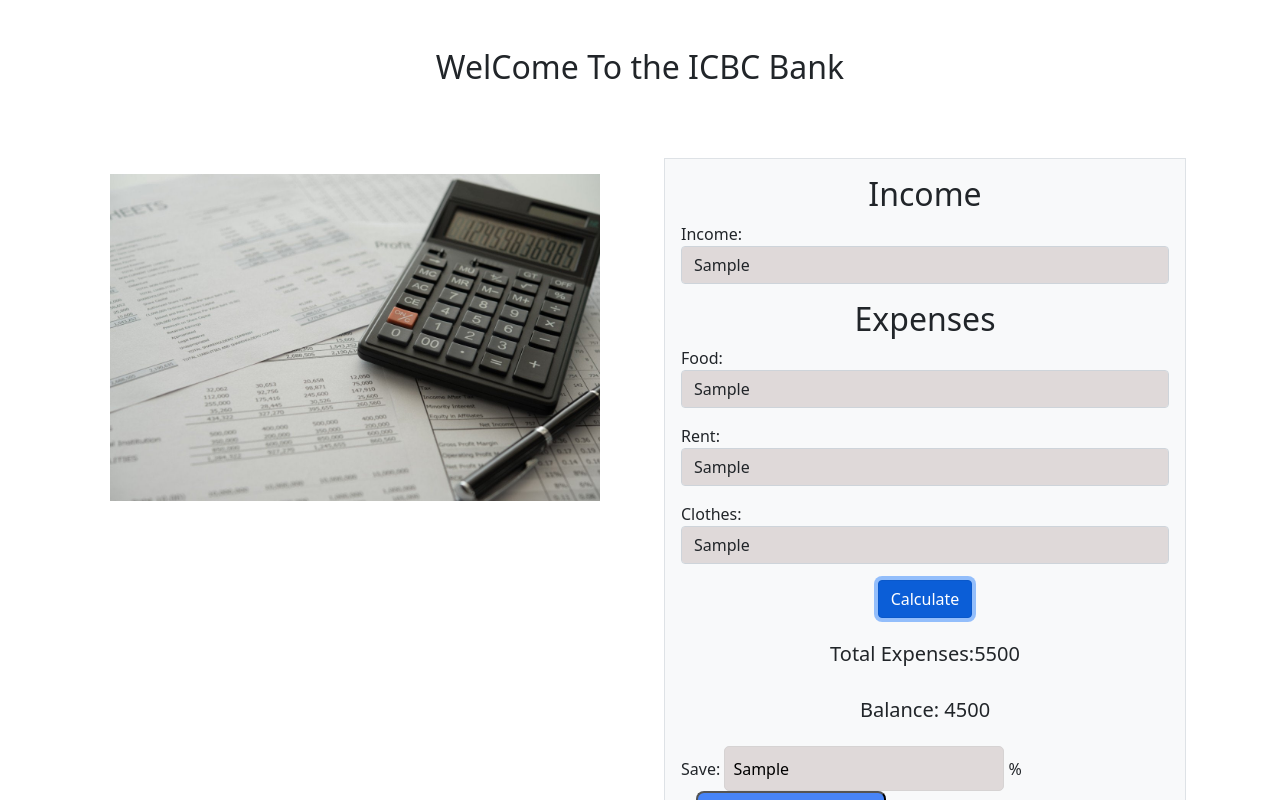
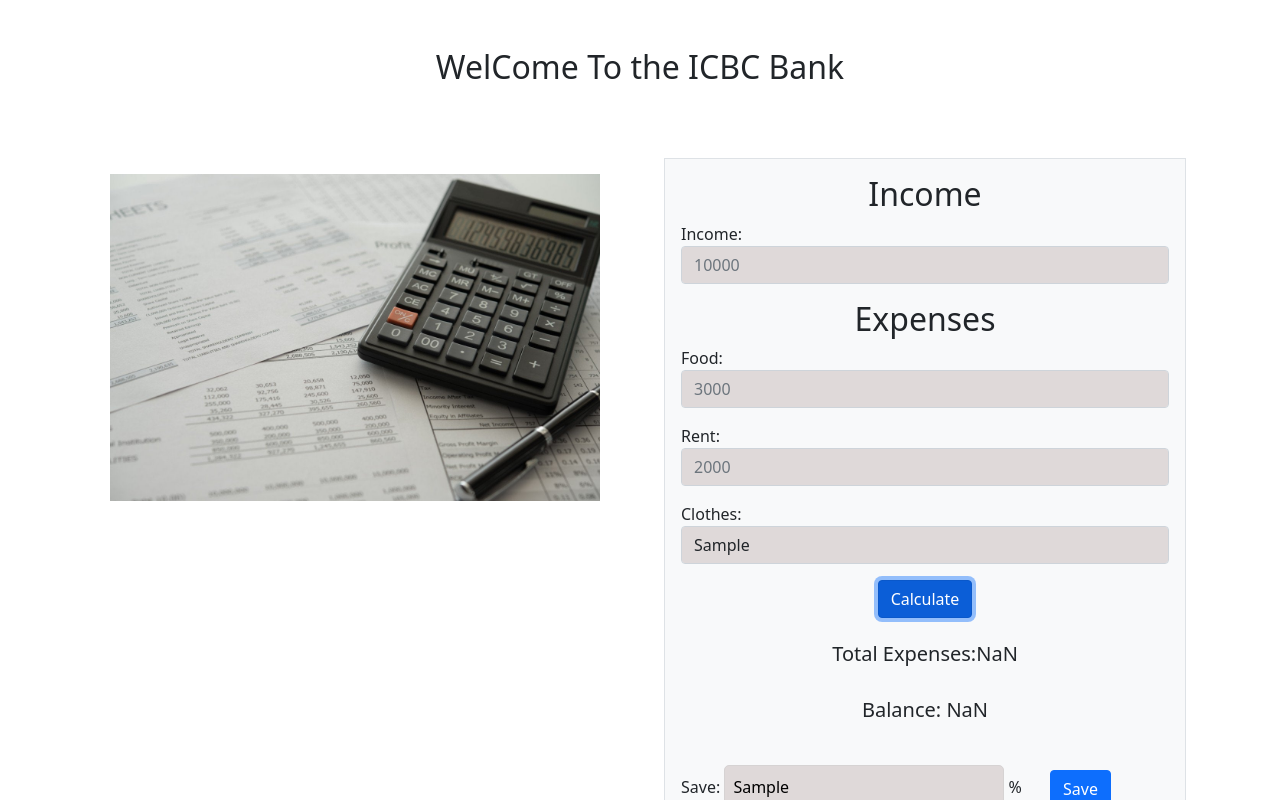
Before and after one commit to Rajesh-107/Self-Bank, a plain HTML site: page index.html in a window 1280 px wide. Both pictures are taken after typing "Sample", "Sample", "Sample", "Sample", "Sample" into the empty fields and a click on the button "Calculate". Shown: the top 800 px of the page. Drawn offline with nearby package versions, Linux system fonts and the light colour scheme.

Commit message:
first commit

```diff
--- a/index.html
+++ b/index.html
@@ -29,20 +29,20 @@
                     <div class="col">
                         <div class="p-3 border bg-light ">
                             <h2 class="text-center">Income</h2>
-                            <p>Income:<input type="text" placeholder="10000" class="form-control"></p>
+                            <p>Income:<input id="income" type="text" placeholder="10000" class="form-control"></p>
                             <h2 class="text-center">Expenses</h2>
-                            <p>Food:<input type="text" placeholder="3000" class="form-control"></p>
-                            <p>Rent:<input type="text" placeholder="2000" class="form-control"></p>
-                            <p>Clothes:<input type="text" placeholder="500" class="form-control"></p>
+                            <p>Food:<input type="text" id="food" placeholder="3000" class="form-control"></p>
+                            <p>Rent:<input type="text" id="rent" placeholder="2000" class="form-control"></p>
+                            <p>Clothes:<input type="text" id="clothes" placeholder="500" class="form-control"></p>
                             <div class="d-flex justify-content-center">
-                                <button class="btn btn-primary">Calculate</button>
+                                <button id="calculate-btn" class="btn btn-primary">Calculate</button>
                             </div>
                             <div class="text-center pt-4">
-                                <h5 class="pb-4">Total Expenses:5500</h5>
-                                <h5>Balance: 4500</h5>
+                                <h5 class="pb-4">Total Expenses:<span id="expenses">00</span></h5>
+                                <h5>Balance: <span id="balance">00</span></h5>
                             </div>
                             <div class="pt-3">
-                                <p>Save: <input class="form" type="text" placeholder="20"> % <button class="button">Save</button></p>
+                                <p>Save: <input class="form" type="text" placeholder="20"> % <button class="btn btn-primary m-4">Save</button></p>
                             </div>
                             <div class="text-center pt-4">
                                 <h5 class="pb-4">Saving Amount: 2000</h5>
--- a/js/app.js
+++ b/js/app.js
@@ -1 +1,37 @@
-console.log('bank page added')
+// const income = document.getElementById('income').addEventListener('click', function() {
+//     const incomeValue = income.value;
+// })
+const calculateButton = document.getElementById('calculate-btn').addEventListener('click', function() {
+    const income = document.getElementById('income').value;
+    const incomeValue = parseFloat(income);
+    document.getElementById('income').value = '';
+    // console.log(incomeValue);
+    const food = document.getElementById('food').value;
+    const foodValue = parseFloat(food);
+    document.getElementById('food').value = '';
+    // console.log(foodValue);
+    const rent = document.getElementById('rent').value;
+    const rentValue = parseFloat(rent);
+    document.getElementById('rent').value = '';
+    // console.log(rentValue);
+    const clothes = document.getElementById('clothes').value;
+    const clothesValue = parseFloat(clothes);
+    // console.log(clothesValue);
+
+    const totalExpensesAmount = foodValue + rentValue + clothesValue;
+    const totalExpenses = parseFloat(totalExpensesAmount);
+    // console.log(totalAmount);
+    const totalIncome = incomeValue - totalExpenses;
+    const totalIncomeNumber = parseFloat(totalIncome);
+    // console.log(totalIncome);
+    // total expanses
+    document.getElementById('expenses').innerText = totalIncomeNumber;
+
+
+    // total balance
+    const currentBalance = document.getElementById('balance').innerText;
+    const currentBalanceNumber = parseFloat(currentBalance);
+    const totalBalance = incomeValue - totalIncomeNumber;
+
+    document.getElementById('balance').innerText = totalBalance;
+})
```
